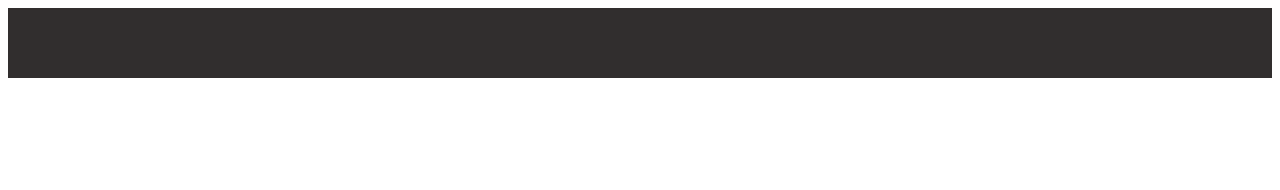
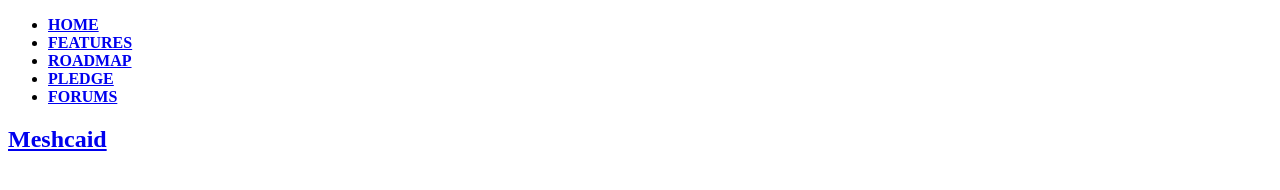
Before and after one commit to iDevity/HTML-test, a plain HTML site: page index.html in a window 1280 px wide. Drawn offline with Linux system fonts and the light colour scheme.

Commit message:
Update index.html

```diff
--- a/index.html
+++ b/index.html
@@ -1,13 +1,18 @@
 <!Doctype html>
 <html>
     <title>Home - Car Game</title>
-    <head>
-        <style>
-            #topBlackBar {
-                border-top: 70px solid #312E2E;
-            }
-        </style>
-    </head>
+   <div id="header">
+		<nav>
+			<ul class="navul">
+				<li class="lnavli navhome"><a href="https://www.meshcaid.com/landing/"><b>HOME</b></a></li>
+				<li class="lnavli navfeatures"><a href="https://www.meshcaid.com/features/"><b>FEATURES</b></a></li>
+				<li class="lnavli navroadmap"><a href="https://www.meshcaid.com/roadmap/"><b>ROADMAP</b></a></li>
+				<li class="lnavli navpledge"><a href="https://www.meshcaid.com/pledge/"><b>PLEDGE</b></a></li>
+				<li class="lnavli navforums"><a href="https://forums.meshcaid.com/"><b>FORUMS</b></a></li>
+			</ul>
+		</nav>
+		<h2 class="navbarlogo"><a href="https://www.meshcaid.com/landing/">Meshcaid</a></h2>
+		</div>
     <body>
         <div id="topBlackBar"/>
     </body>
```
